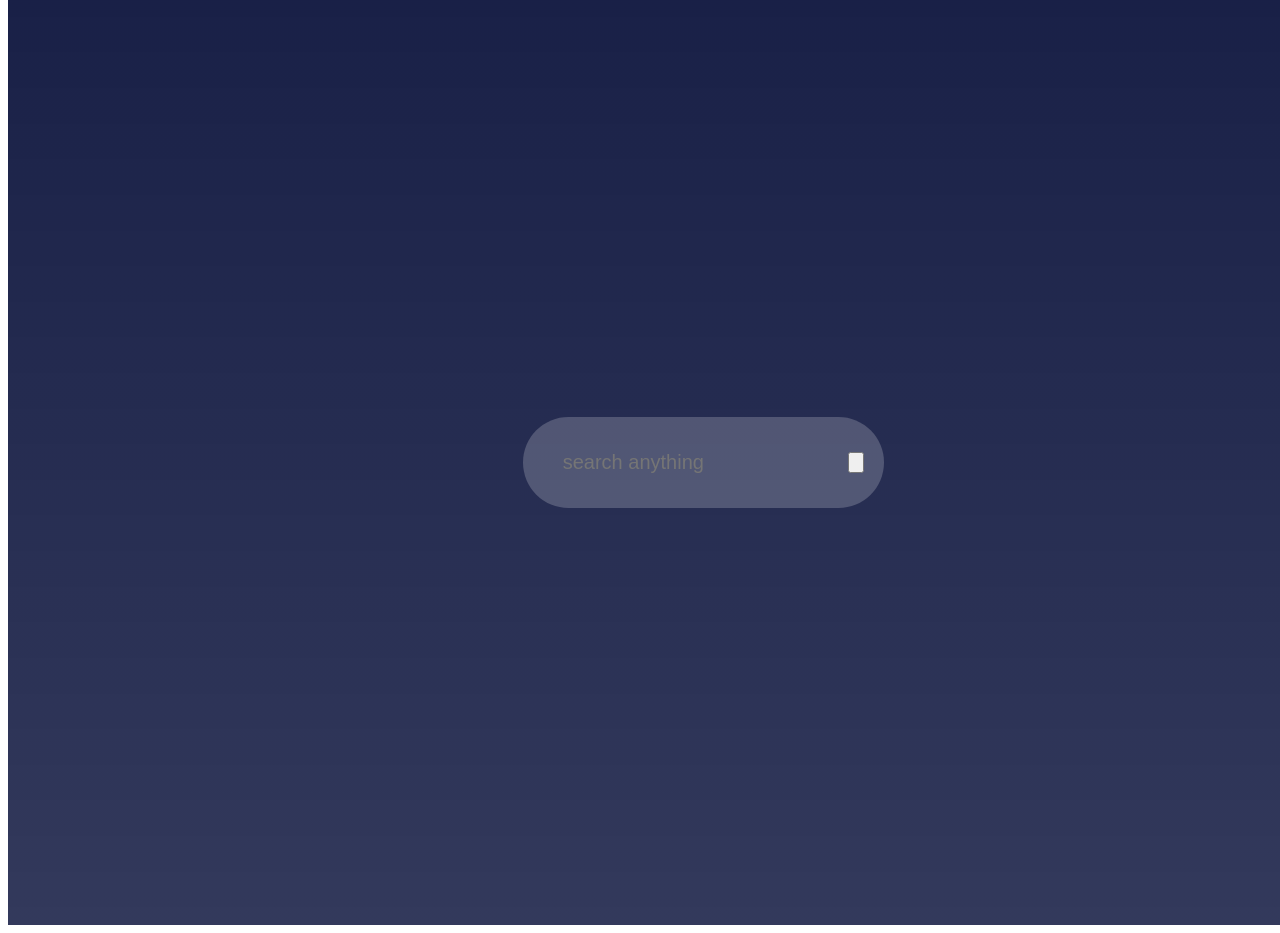
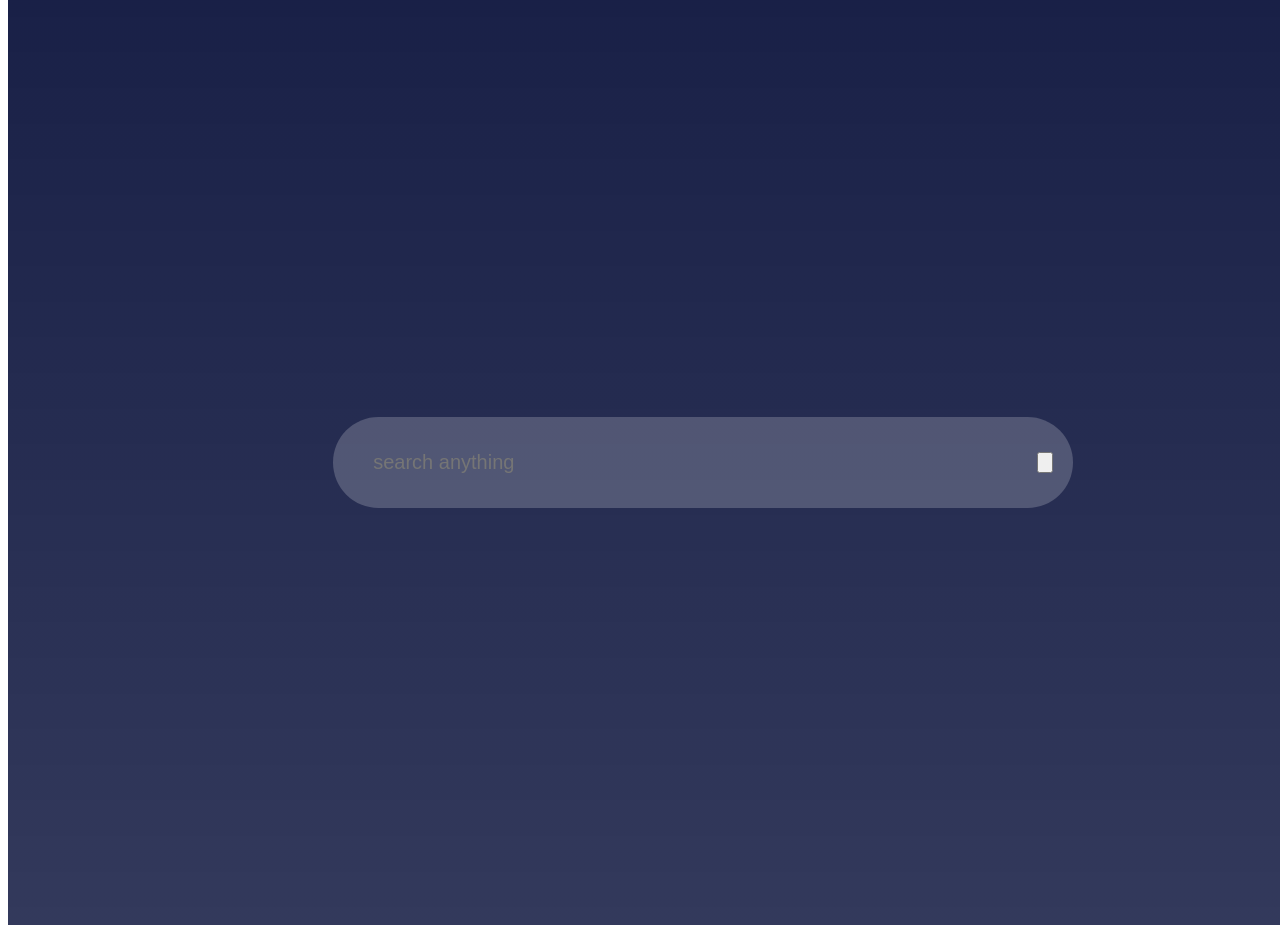
Before and after one commit to SARdude54/SLOHacks, a Flask app: page / in a window 1280 px wide; the page is wider, and only the part inside the window is pictured. Shown: the part 107-1040 px from the top of that part. Run offline with Flask 3, Linux system fonts and the light colour scheme.

Commit message:
fixed css

```diff
--- a/static/styles.css
+++ b/static/styles.css
@@ -29,7 +29,7 @@ nav a {
 
 }
 .search-bar{
-    width: 100%:
+    width: 100%;
     max-width: 700px;
     background: rgba(255,255,255,0.2);
     display: flex;
```
